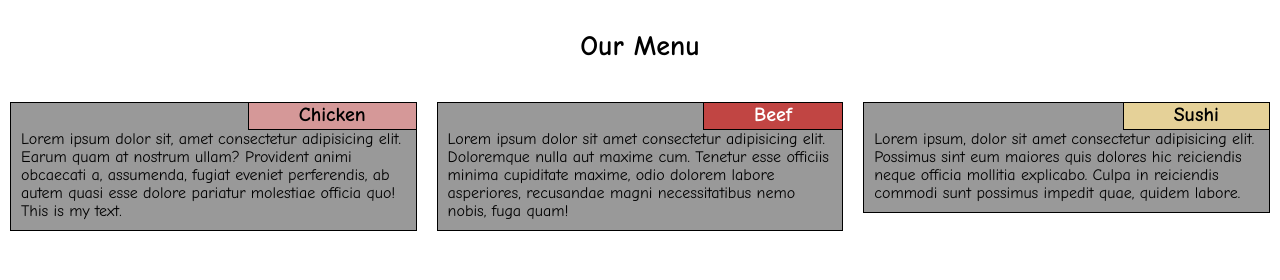
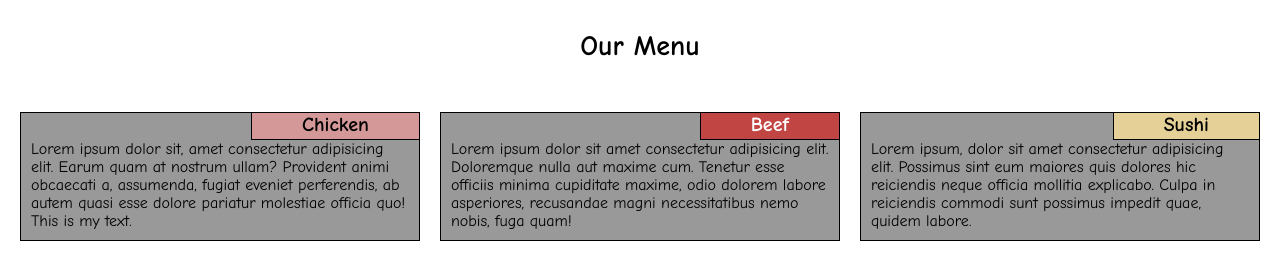
Before and after one commit to SanderVeeken/coursera-test, a plain HTML site: page module2-solution/index.html in a window 1280 px wide. Drawn offline with Linux system fonts and the light colour scheme.

Commit message:
adjusted row padding

```diff
--- a/module2-solution/css/styles.css
+++ b/module2-solution/css/styles.css
@@ -2,8 +2,8 @@
 * {
   box-sizing: border-box;
   font-family:'Comic Sans MS';
-  margin:0;
-  padding:0;
+  margin:0px;
+  padding:0px;
   font-size:100%;
 }
 
@@ -53,6 +53,7 @@ h1 {
 /* Simple Responsive Framework. */
 .row {
   width: 100%;
+  padding:10px;
 }
 
 /********** Large devices only **********/
```
